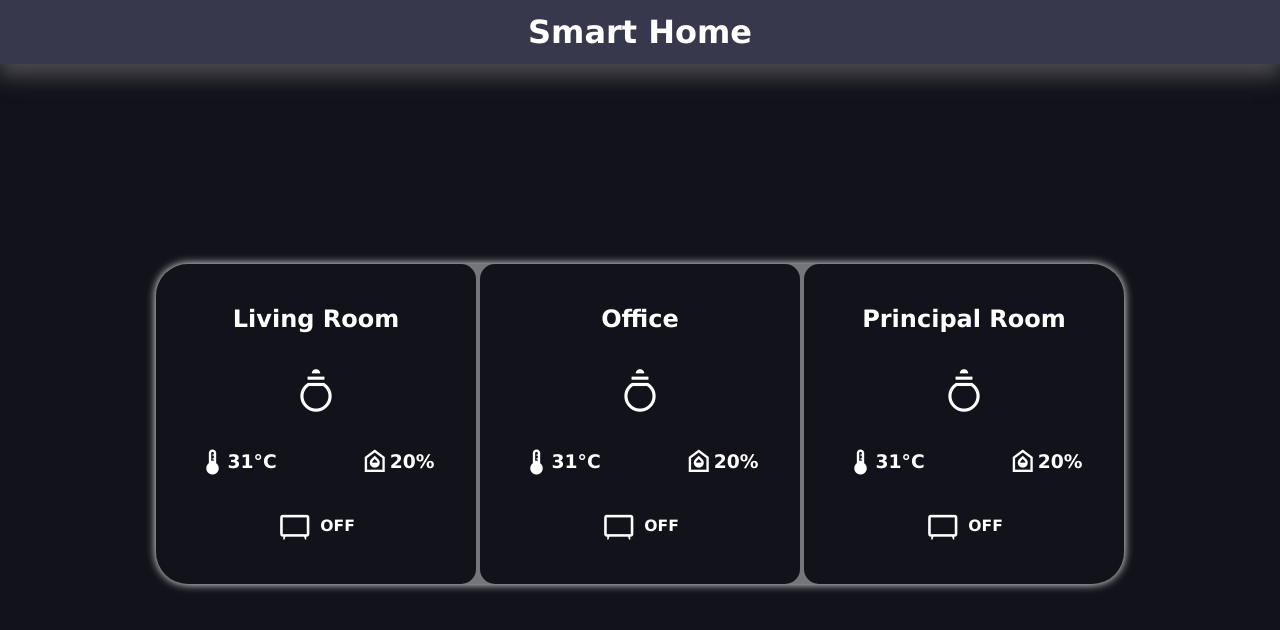
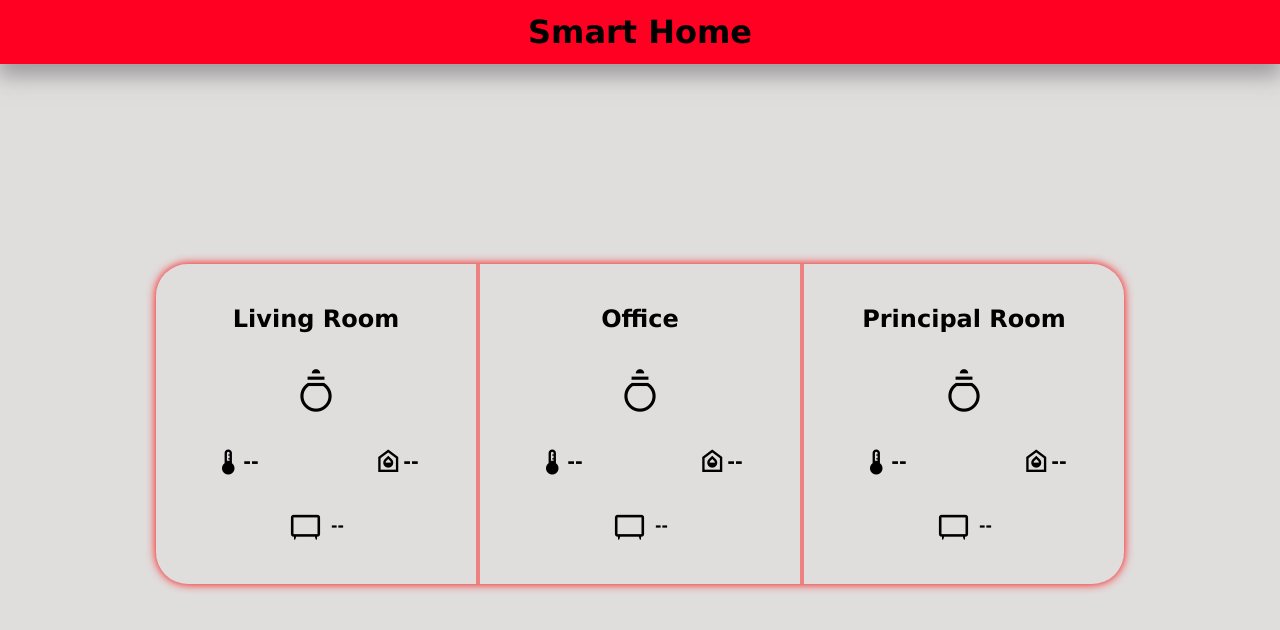
Before and after one commit to Helengendary/Eletronic-Fun-Kit, a plain HTML site: page firebaseHTML/index.html in a window 1280 px wide. Drawn offline with nearby package versions, Linux system fonts and the light colour scheme; no server answers.

Commit message:
Tudo Certinho

```diff
--- a/firebaseHTML/index.html
+++ b/firebaseHTML/index.html
@@ -31,17 +31,17 @@
                 <div class="temperature-details centralize" >
                     <span class="temperature centralize">
                         <span class="material-symbols-outlined">device_thermostat</span>
-                        <h3 id="LivingRoomTemp">31°C</h3>
+                        <h3 id="LivingRoomTemp">--</h3>
                     </span>
                     <span class="humidity centralize">
                         <span class="material-symbols-outlined">humidity_indoor</span>
-                        <h3 id="LivingRoomHumidity">20%</h3>
+                        <h3 id="LivingRoomHumidity">--</h3>
                     </span>
                 </div>
                 <div class="accessories content">
                     <button class="tv centralize" onclick="toggleTv('LivingRoom')">
                         <span class="material-symbols-outlined">tv_gen</span>
-                        <h3 id="LivingRoomTv">OFF</h3>
+                        <h3 id="LivingRoomTv">--</h3>
                     </button>
                 </div>
             </div>
@@ -54,17 +54,17 @@
                 <div class="temperature-details centralize" >
                     <span class="temperature centralize">
                         <span class="material-symbols-outlined">device_thermostat</span>
-                        <h3 id="OfficeTemp">31°C</h3>
+                        <h3 id="OfficeTemp">--</h3>
                     </span>
                     <span class="humidity centralize">
                         <span class="material-symbols-outlined">humidity_indoor</span>
-                        <h3 id="OfficeHumidity">20%</h3>
+                        <h3 id="OfficeHumidity">--</h3>
                     </span>
                 </div>
                 <div class="accessories content">
                     <button class="tv centralize" onclick="toggleTv('Office')">
                         <span class="material-symbols-outlined">tv_gen</span>
-                        <h3 id="OfficeTv">OFF</h3>
+                        <h3 id="OfficeTv">--</h3>
                     </button>
                 </div>
             </div>
@@ -77,17 +77,17 @@
                 <div class="temperature-details centralize" >
                     <span class="temperature centralize">
                         <span class="material-symbols-outlined">device_thermostat</span>
-                        <h3 id="PrincipalRoomTemp">31°C</h3>
+                        <h3 id="PrincipalRoomTemp">--</h3>
                     </span>
                     <span class="humidity centralize">
                         <span class="material-symbols-outlined">humidity_indoor</span>
-                        <h3 id="PrincipalRoomHumidity">20%</h3>
+                        <h3 id="PrincipalRoomHumidity">--</h3>
                     </span>
                 </div>
                 <div class="accessories content">
                     <button class="tv centralize" onclick="toggleTv('PrincipalRoom')">
                         <span class="material-symbols-outlined">tv_gen</span>
-                        <h3 id="PrincipalRoomTv">OFF</h3>
+                        <h3 id="PrincipalRoomTv">--</h3>
                     </button>
                 </div>
             </div>
--- a/firebaseHTML/style.css
+++ b/firebaseHTML/style.css
@@ -1,7 +1,7 @@
 :root{
-    --default-color: #fff;
-    --background-color: #12121b;
-    --header-color: #38384d;
+    --default-color: #000000;
+    --background-color: #e0dddd;
+    --header-color: #ff0022;
 }
 * {
     border: 0;
@@ -53,14 +53,13 @@ main {
 .home {
     flex-wrap: wrap;
     gap: .25rem;
-    background-color: rgba(255, 255, 255, 0.418);
-    box-shadow: 0 0 10px white;
+    background-color: rgba(255, 0, 0, 0.418);
+    box-shadow: 0 0 10px red;
     border-radius: 2rem ;
     overflow: hidden;
 
     .place {
         background-color: var(--background-color);
-        border-radius: 15px;
         min-width: 20rem;
         min-height: 20rem;
 
@@ -78,8 +77,8 @@ main {
             }
 
             .light-on {
-                color: yellow;
-                filter: drop-shadow(0 0 10px rgb(245, 255, 106));
+                color: rgb(255 141 0);
+                filter: drop-shadow(0 0 10px rgb(195, 209, 4));
             }
         }
 
```
Also changed, not shown: 1 other file.
